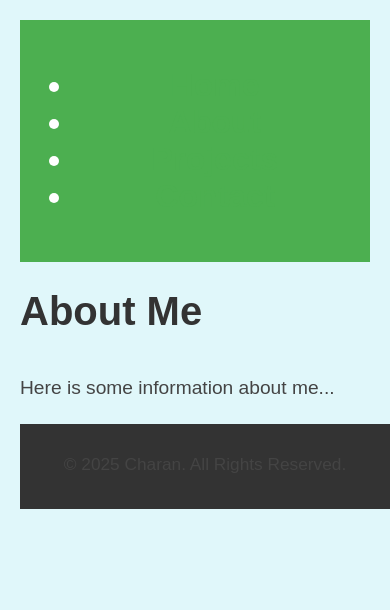
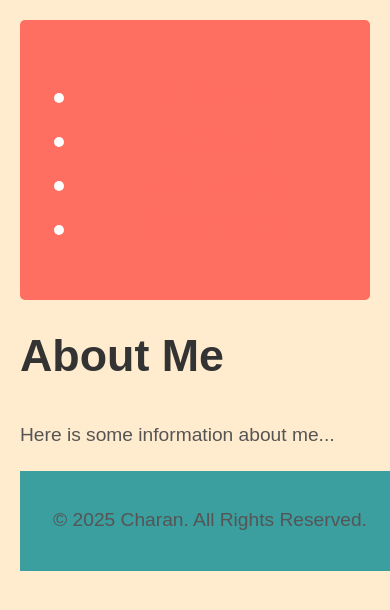
Before and after one commit to Charan0307/Charan, a plain HTML site: page about.html in a window 390 px wide. Drawn offline with Linux system fonts and the light colour scheme.

Commit message:
Update style.css

```diff
--- a/css/style.css
+++ b/css/style.css
@@ -2,7 +2,7 @@
 html, body {
     height: 100%;
     margin: 0;
-    font-family: Arial, sans-serif;
+    font-family: 'Arial', sans-serif;
     display: flex;
     flex-direction: column;
 }
@@ -10,7 +10,7 @@ html, body {
 /* Flex container for the body */
 body {
     flex: 1;
-    background-color: #f5f5f5; /* Light background color for the body */
+    background-color: #fafafa; /* Light background color for the body */
     color: #333; /* Default text color */
     padding: 20px;
     display: flex;
@@ -19,11 +19,12 @@ body {
 
 /* Header styles */
 header {
-    background-color: #4CAF50; /* Green background */
+    background-color: #ff6f61; /* Coral red background */
     color: white;
-    padding: 15px;
+    padding: 20px;
     text-align: center;
-    font-size: 2em;
+    font-size: 2.5em;
+    border-radius: 5px;
 }
 
 /* Navigation Menu */
@@ -35,12 +36,13 @@ nav {
 nav a {
     margin: 0 15px;
     text-decoration: none;
-    color: #4CAF50;
+    color: #ff6f61;
     font-weight: bold;
+    transition: color 0.3s ease;
 }
 
 nav a:hover {
-    color: #d32f2f; /* Dark red on hover */
+    color: #3b9e9f; /* Teal on hover */
 }
 
 /* Main content */
@@ -52,43 +54,60 @@ main {
 
 /* About, Projects, and Contact page styles */
 .about-page {
-    background-color: #e0f7fa; /* Light cyan for About page */
+    background-color: #ffebcd; /* Blanched Almond for About page */
 }
 
 .projects-page {
-    background-color: #c5cae9; /* Light blue for Projects page */
+    background-color: #b3e5fc; /* Light Blue for Projects page */
 }
 
 .contact-page {
-    background-color: #ffcdd2; /* Light red for Contact page */
+    background-color: #d1c4e9; /* Lavender for Contact page */
 }
 
 /* Footer styles */
 footer {
-    background-color: #333; /* Dark background for footer */
+    background-color: #3b9e9f; /* Teal background for footer */
     color: white;
     text-align: center;
-    padding: 10px;
-    font-size: 0.9em;
+    padding: 15px;
+    font-size: 1em;
     width: 100%;  /* Ensures it takes the full width */
+    position: relative;
+    bottom: 0;
 }
 
 /* Page-specific styles for the content */
 h1 {
-    font-size: 2.5em;
+    font-size: 2.8em;
     color: #333;
     margin-bottom: 20px;
 }
 
 h2 {
-    font-size: 2em;
-    color: #555;
+    font-size: 2.2em;
+    color: #666;
     margin-bottom: 20px;
 }
 
 p {
     font-size: 1.2em;
     line-height: 1.6;
-    color: #444;
+    color: #555;
     margin-bottom: 20px;
 }
+
+/* Additional styles for responsiveness */
+@media (max-width: 768px) {
+    header {
+        font-size: 2em;
+    }
+
+    nav a {
+        font-size: 1.2em;
+    }
+
+    main {
+        padding: 10px;
+    }
+}
```
